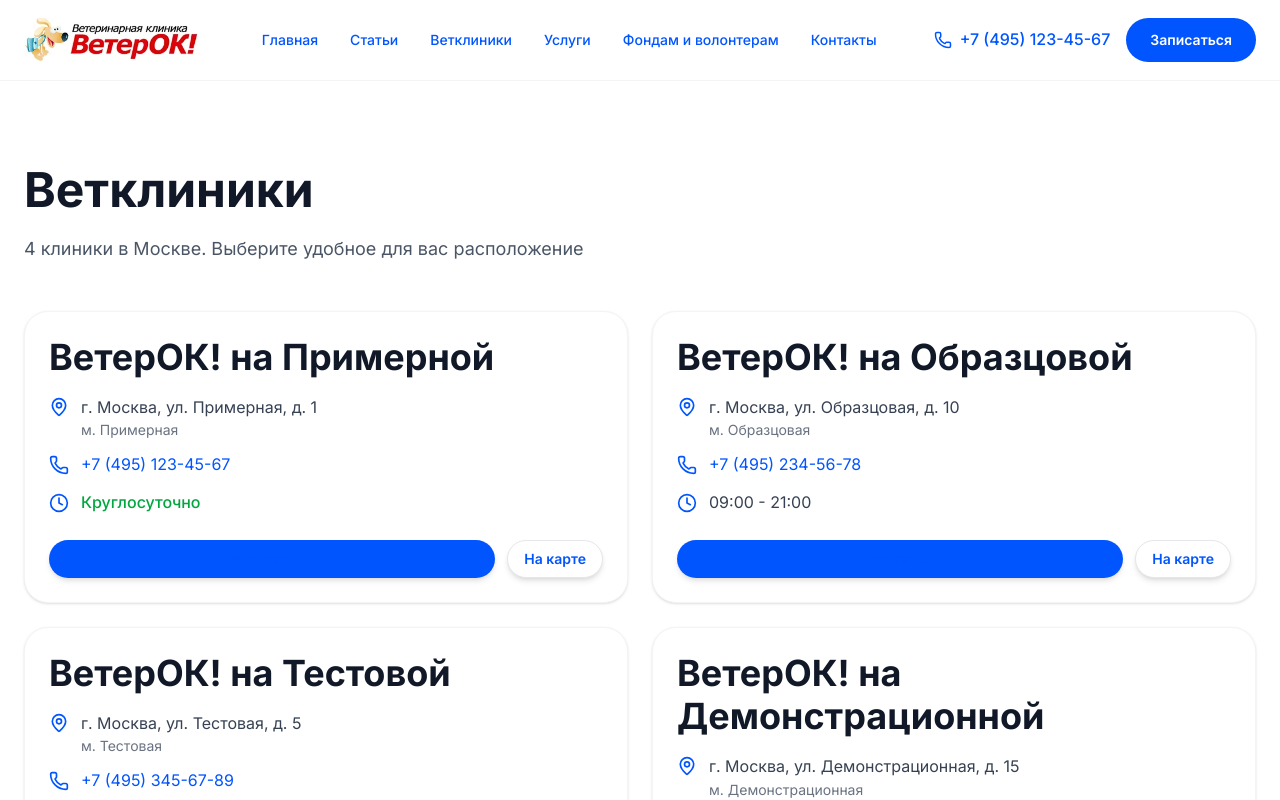
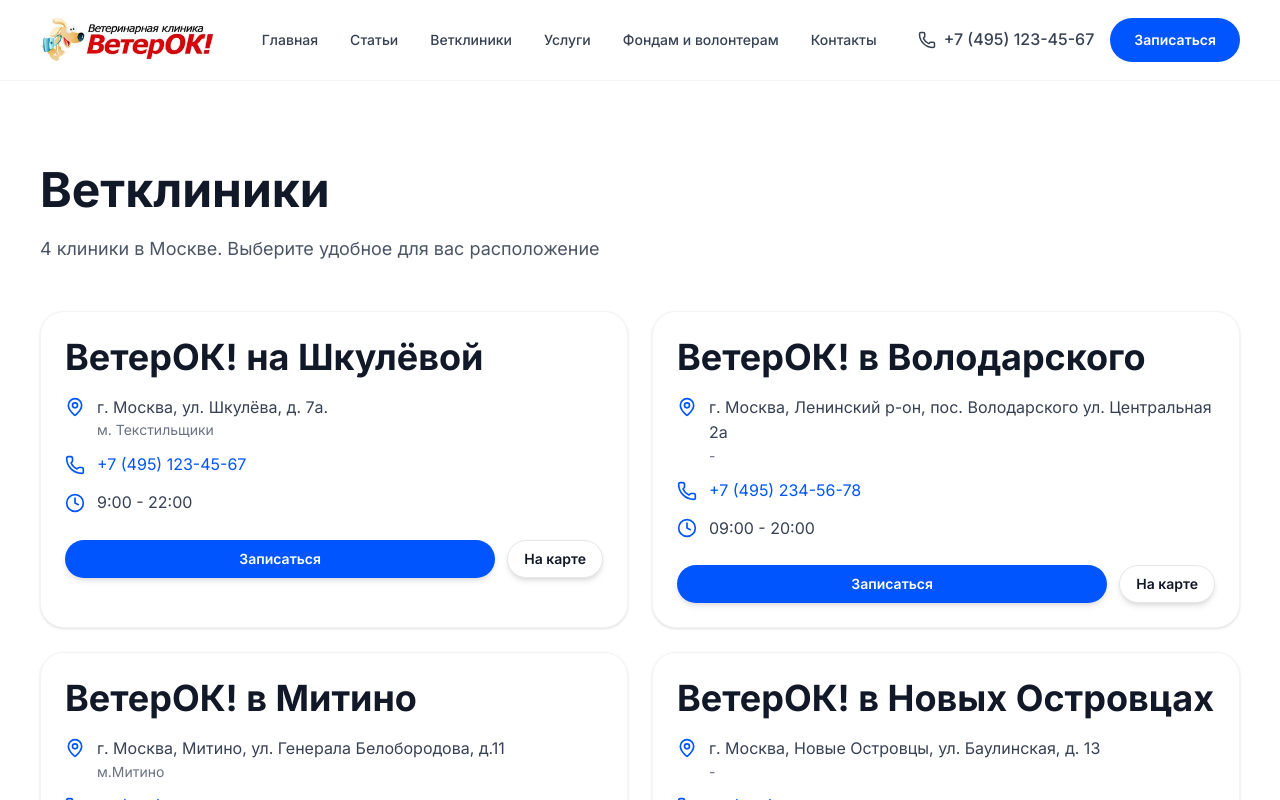
Before and after one commit to Nexoner/Veter, a Next.js app: page /clinics in a window 1280 px wide. Shown: the top 800 px of the page. Built offline with nearby package versions, Linux system fonts and the light colour scheme.

Commit message:
actual data

```diff
--- a/app/clinics/page.tsx
+++ b/app/clinics/page.tsx
@@ -1,45 +1,7 @@
 import { MapPin, Phone, Clock } from "lucide-react";
 import Button from "@/components/ui/Button";
+import { clinics } from "@/data/clinics";
 
-// Placeholder clinics data - user will provide actual data
-const clinics = [
-    {
-        id: 1,
-        name: "ВетерОК! на Примерной",
-        address: "г. Москва, ул. Примерная, д. 1",
-        metro: "м. Примерная",
-        phone: "+7 (495) 123-45-67",
-        hours: "Круглосуточно",
-        coordinates: { lat: 55.7558, lng: 37.6173 },
-    },
-    {
-        id: 2,
-        name: "ВетерОК! на Образцовой",
-        address: "г. Москва, ул. Образцовая, д. 10",
-        metro: "м. Образцовая",
-        phone: "+7 (495) 234-56-78",
-        hours: "09:00 - 21:00",
-        coordinates: { lat: 55.7600, lng: 37.6200 },
-    },
-    {
-        id: 3,
-        name: "ВетерОК! на Тестовой",
-        address: "г. Москва, ул. Тестовая, д. 5",
-        metro: "м. Тестовая",
-        phone: "+7 (495) 345-67-89",
-        hours: "08:00 - 22:00",
-        coordinates: { lat: 55.7650, lng: 37.6100 },
-    },
-    {
-        id: 4,
-        name: "ВетерОК! на Демонстрационной",
-        address: "г. Москва, ул. Демонстрационная, д. 15",
-        metro: "м. Демонстрационная",
-        phone: "+7 (495) 456-78-90",
-        hours: "Круглосуточно",
-        coordinates: { lat: 55.7700, lng: 37.6300 },
-    },
-];
 
 export default function ClinicsPage() {
     return (
--- a/app/contacts/page.tsx
+++ b/app/contacts/page.tsx
@@ -1,5 +1,6 @@
 import { Phone, Mail, MapPin, Clock, AlertCircle } from "lucide-react";
 import Button from "@/components/ui/Button";
+import { clinics } from "@/data/clinics";
 
 const contactInfo = {
     phone: "+7 (495) 123-45-67",
@@ -8,13 +9,6 @@ const contactInfo = {
     address: "г. Москва, 4 клиники",
     hours: "Круглосуточно",
 };
-
-const clinicAddresses = [
-    { name: "ВетерОК! на Примерной", address: "ул. Примерная, д. 1", metro: "м. Примерная" },
-    { name: "ВетерОК! на Образцовой", address: "ул. Образцовая, д. 10", metro: "м. Образцовая" },
-    { name: "ВетерОК! на Тестовой", address: "ул. Тестовая, д. 5", metro: "м. Тестовая" },
-    { name: "ВетерОК! на Демонстрационной", address: "ул. Демонстрационной, д. 15", metro: "м. Демонстрационная" },
-];
 
 export default function ContactsPage() {
     return (
@@ -109,9 +103,9 @@ export default function ContactsPage() {
                     <div className="lg:col-span-2">
                         <h2 className="text-xl font-bold text-gray-900 mb-4">Наши клиники</h2>
                         <div className="grid sm:grid-cols-2 gap-4">
-                            {clinicAddresses.map((clinic, index) => (
+                            {clinics.map((clinic) => (
                                 <div
-                                    key={index}
+                                    key={clinic.id}
                                     className="bg-white rounded-2xl p-5 shadow-sm border border-gray-100 hover:shadow-md transition-shadow"
                                 >
                                     <h3 className="font-semibold text-gray-900 mb-2">{clinic.name}</h3>
--- a/app/globals.css
+++ b/app/globals.css
@@ -122,13 +122,14 @@ h3 {
 
 .btn-primary {
   background-color: var(--color-primary);
-  color: white;
+  color: white !important;
 }
 
 .btn-primary:hover {
   background-color: var(--color-primary-hover);
   transform: translateY(-1px);
   box-shadow: var(--shadow-md);
+  color: white !important;
 }
 
 .btn-secondary {
@@ -206,6 +207,14 @@ a:hover {
   padding-bottom: 5rem;
 }
 
+/* Responsive adjustments for medium screens */
+@media (min-width: 1024px) and (max-width: 1280px) {
+  .container-custom {
+    padding-left: 2.5rem;
+    padding-right: 2.5rem;
+  }
+}
+
 /* Responsive adjustments */
 @media (max-width: 768px) {
   h1 {
--- a/app/page.tsx
+++ b/app/page.tsx
@@ -111,13 +111,13 @@ export default function HomePage() {
 
             {/* Right Image */}
             <div className="order-1 lg:order-2 relative">
-              <div className="relative aspect-square max-w-lg mx-auto">
+              <div className="relative aspect-square max-w-lg mx-auto rounded-full overflow-hidden">
                 <div className="absolute inset-0 bg-[var(--color-primary)] rounded-full opacity-10 scale-110"></div>
                 <Image
-                  src="/hero-dog.png"
+                  src="/dog.jpg"
                   alt="Счастливый питомец"
                   fill
-                  className="object-contain relative z-10"
+                  className="object-cover relative z-10"
                   priority
                 />
               </div>
@@ -200,14 +200,18 @@ export default function HomePage() {
             Запишитесь на приём онлайн или позвоните нам. Мы работаем круглосуточно!
           </p>
           <div className="flex flex-wrap justify-center gap-4">
-            <Button href="/contacts" variant="secondary" size="lg" icon={Phone}>
+            <Button
+              href="tel:+74951234567"
+              variant="secondary"
+              size="lg"
+              icon={Phone}
+            >
               +7 (495) 123-45-67
             </Button>
             <Button
               href="/contacts"
-              variant="ghost"
+              variant="outline-white"
               size="lg"
-              className="text-white border-2 border-white/30 hover:bg-white/10"
             >
               Записаться онлайн
             </Button>
--- a/components/layout/Header.tsx
+++ b/components/layout/Header.tsx
@@ -39,7 +39,7 @@ export default function Header() {
                             <Link
                                 key={link.href}
                                 href={link.href}
-                                className="text-gray-700 hover:text-[var(--color-primary)] font-medium transition-colors text-sm"
+                                className="!text-gray-700 hover:!text-[var(--color-primary)] font-medium transition-colors text-sm whitespace-nowrap"
                             >
                                 {link.label}
                             </Link>
@@ -50,7 +50,7 @@ export default function Header() {
                     <div className="hidden lg:flex items-center gap-4">
                         <a
                             href="tel:+74951234567"
-                            className="flex items-center gap-2 text-gray-700 hover:text-[var(--color-primary)] font-medium"
+                            className="flex items-center gap-2 !text-gray-700 hover:!text-[var(--color-primary)] font-medium"
                         >
                             <Phone size={18} />
                             <span>+7 (495) 123-45-67</span>
--- a/components/ui/Button.tsx
+++ b/components/ui/Button.tsx
@@ -3,7 +3,16 @@ import { twMerge } from "tailwind-merge";
 import Link from "next/link";
 import { LucideIcon } from "lucide-react";
 
-type ButtonVariant = "primary" | "secondary" | "ghost";
+/**
+ * Button Variants:
+ * - primary: Blue background, white text (main CTA)
+ * - secondary: White background, dark text (light backgrounds)
+ * - outline: Transparent with blue border & text (light backgrounds)
+ * - ghost: Transparent, gray text (subtle actions)
+ * - outline-white: Transparent with white border & text (dark backgrounds)
+ * - ghost-white: Transparent, white text (dark backgrounds)
+ */
+type ButtonVariant = "primary" | "secondary" | "outline" | "ghost" | "outline-white" | "ghost-white";
 type ButtonSize = "sm" | "md" | "lg";
 
 interface ButtonProps {
@@ -20,9 +29,23 @@ interface ButtonProps {
 }
 
 const variantStyles: Record<ButtonVariant, string> = {
-    primary: "bg-[var(--color-primary)] text-white hover:bg-[var(--color-primary-hover)] shadow-md hover:shadow-lg",
-    secondary: "bg-white text-gray-900 shadow-md hover:shadow-lg border border-gray-200",
-    ghost: "bg-transparent text-gray-700 hover:bg-gray-100",
+    // Main CTA - blue background, white text
+    primary: "bg-[var(--color-primary)] !text-white hover:bg-[var(--color-primary-hover)] shadow-md hover:shadow-lg",
+
+    // Secondary - white background, dark text (for light backgrounds)
+    secondary: "bg-white !text-gray-900 shadow-md hover:shadow-lg border border-gray-200",
+
+    // Outline - transparent with blue border (for light backgrounds)
+    outline: "bg-transparent !text-[var(--color-primary)] border-2 border-[var(--color-primary)] hover:bg-[var(--color-primary)] hover:!text-white",
+
+    // Ghost - subtle, transparent (for light backgrounds)
+    ghost: "bg-transparent !text-gray-700 hover:bg-gray-100",
+
+    // Outline White - for dark/colored backgrounds
+    "outline-white": "bg-transparent !text-white border-2 border-white hover:bg-white/20",
+
+    // Ghost White - for dark/colored backgrounds
+    "ghost-white": "bg-transparent !text-white hover:bg-white/10",
 };
 
 const sizeStyles: Record<ButtonSize, string> = {
--- /dev/null
+++ b/data/clinics.ts
@@ -0,0 +1,48 @@
+export interface Clinic {
+    id: number;
+    name: string;
+    address: string;
+    metro: string;
+    phone: string;
+    hours: string;
+    coordinates: { lat: number; lng: number };
+}
+
+export const clinics: Clinic[] = [
+    {
+        id: 1,
+        name: "ВетерОК! на Шкулёвой",
+        address: "г. Москва, ул. Шкулёва, д. 7а.",
+        metro: "м. Текстильщики",
+        phone: "+7 (495) 123-45-67",
+        hours: "9:00 - 22:00",
+        coordinates: { lat: 55.7558, lng: 37.6173 },
+    },
+    {
+        id: 2,
+        name: "ВетерОК! в Володарского",
+        address: "г. Москва, Ленинский р-он, пос. Володарского ул. Центральная 2а",
+        metro: "-",
+        phone: "+7 (495) 234-56-78",
+        hours: "09:00 - 20:00",
+        coordinates: { lat: 55.7600, lng: 37.6200 },
+    },
+    {
+        id: 3,
+        name: "ВетерОК! в Митино",
+        address: "г. Москва, Митино, ул. Генерала Белобородова, д.11",
+        metro: "м.Митино",
+        phone: "+7 (495) 345-67-89",
+        hours: "08:00 - 22:00",
+        coordinates: { lat: 55.7650, lng: 37.6100 },
+    },
+    {
+        id: 4,
+        name: "ВетерОК! в Новых Островцах",
+        address: "г. Москва, Новые Островцы, ул. Баулинская, д. 13",
+        metro: "-",
+        phone: "+7 (495) 456-78-90",
+        hours: "10:00 - 20:00",
+        coordinates: { lat: 55.7700, lng: 37.6300 },
+    },
+];
```
Also changed, not shown: public/dog.jpg (added).
